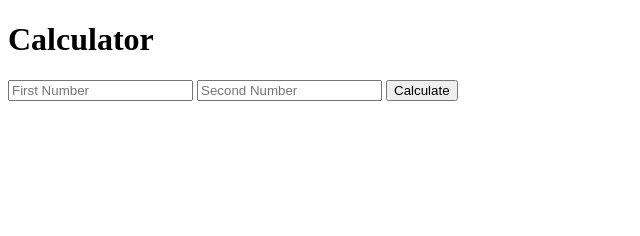
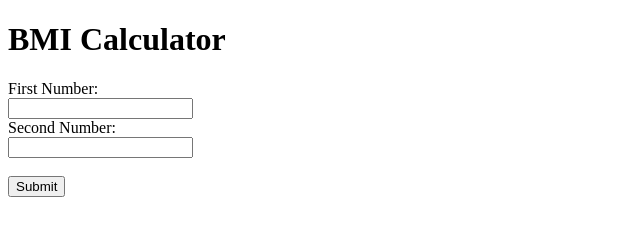
Before and after one commit to Breacher1337/NodeIntro, a website: page Calculator/calculator.html in a window 1280 px wide. Shown: the whole page, without its empty margins (0-640 px from the left). Drawn offline with Linux system fonts and the light colour scheme.

Commit message:
update package.json, new calculator js & html

```diff
--- a/Calculator/index.html
+++ b/Calculator/calculator.html
@@ -16,11 +16,13 @@
         <!--[if lt IE 7]>
             <p class="browsehappy">You are using an <strong>outdated</strong> browser. Please <a href="#">upgrade your browser</a> to improve your experience.</p>
         <![endif]-->
-        <h1>Calculator</h1>
-        <form action="/" method="post">
-            <input type="text" name="num1" placeholder="First Number">
-            <input type="text" name="num2" placeholder="Second Number">
-            <button type="submit" name="submit">Calculate</button>
+        <h1>BMI Calculator</h1>
+            <form action="/submit" method="post">
+                <label for="first_number">First Number:</label><br>
+                <input type="text" id="first_number" name="first_number"><br>
+                <label for="second_number">Second Number:</label><br>
+                <input type="second_number" id="second_number" name="second_number"><br><br>
+                <input type="submit" value="Submit">
         </form>
 
         <script src="" async defer></script>
--- a/Calculator/package.json
+++ b/Calculator/package.json
@@ -14,5 +14,6 @@
   "dependencies": {
     "body-parser": "^1.20.1",
     "express": "^4.18.2"
-  }
+  },
+  "devDependencies": {}
 }
```
Also changed, not shown: Calculator/calculator.js (+15 -3 lines).
